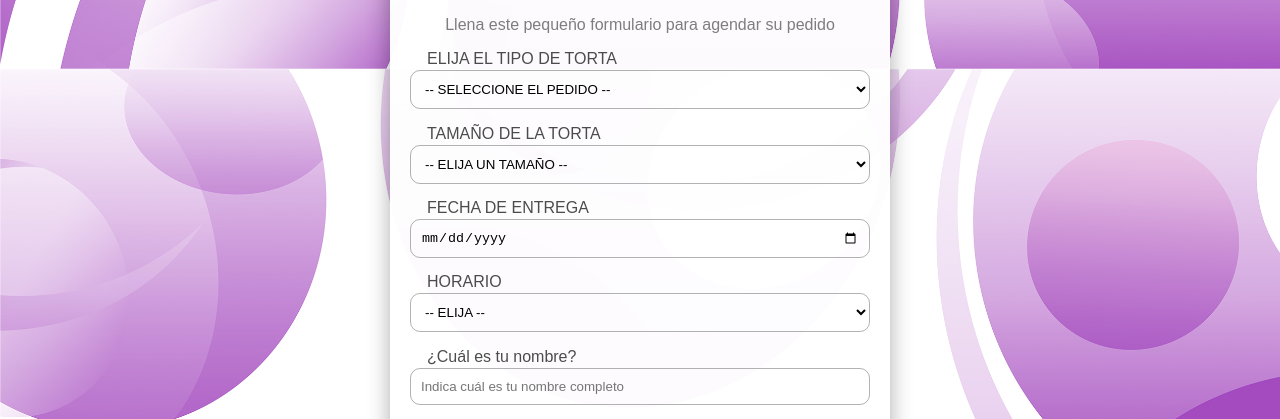
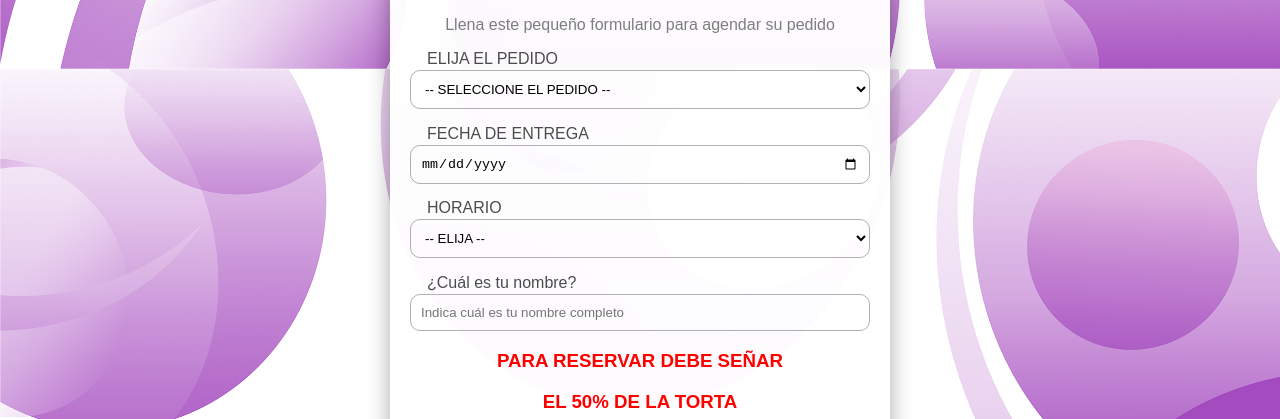
Before and after one commit to DulcesTentacionessintacc/EspMadre, a plain HTML site: page index.html in a window 1280 px wide. Shown: the part 681-1100 px from the top of the page. Drawn offline with Linux system fonts and the light colour scheme.

Commit message:
Update index.html

```diff
--- a/index.html
+++ b/index.html
@@ -22,7 +22,7 @@
       </p>
 
       <label for="relleno1" class="formulario__label"
-        >ELIJA EL TIPO DE TORTA</label
+        >ELIJA EL PEDIDO</label
       >
       <select id="listacremas" name="listacremas" class="formulario__input2" required="" onchange="javascript: cambia_cremas(this.options[this.selectedIndex].value); precio()">
         <option value="">-- SELECCIONE EL PEDIDO --</option>
@@ -36,14 +36,7 @@
       <div id="imagenTorta" class="formulario__imagen">
       </div>
 
-      <label for="relleno2" class="formulario__label"
-        >TAMAÑO DE LA TORTA</label>
-
-        <select id="cremas" name="cremas" class="formulario__input" onchange="precio()" >
-          <option value="">-- ELIJA UN TAMAÑO --</option>
-         </select>
-
-      <label for="tamaño" class="formulario__label"
+       <label for="tamaño" class="formulario__label"
         >FECHA DE ENTREGA</label>
 
       <input id="fechas" name="fechas" type="date" class="formulario__input" required=""></input>
```
